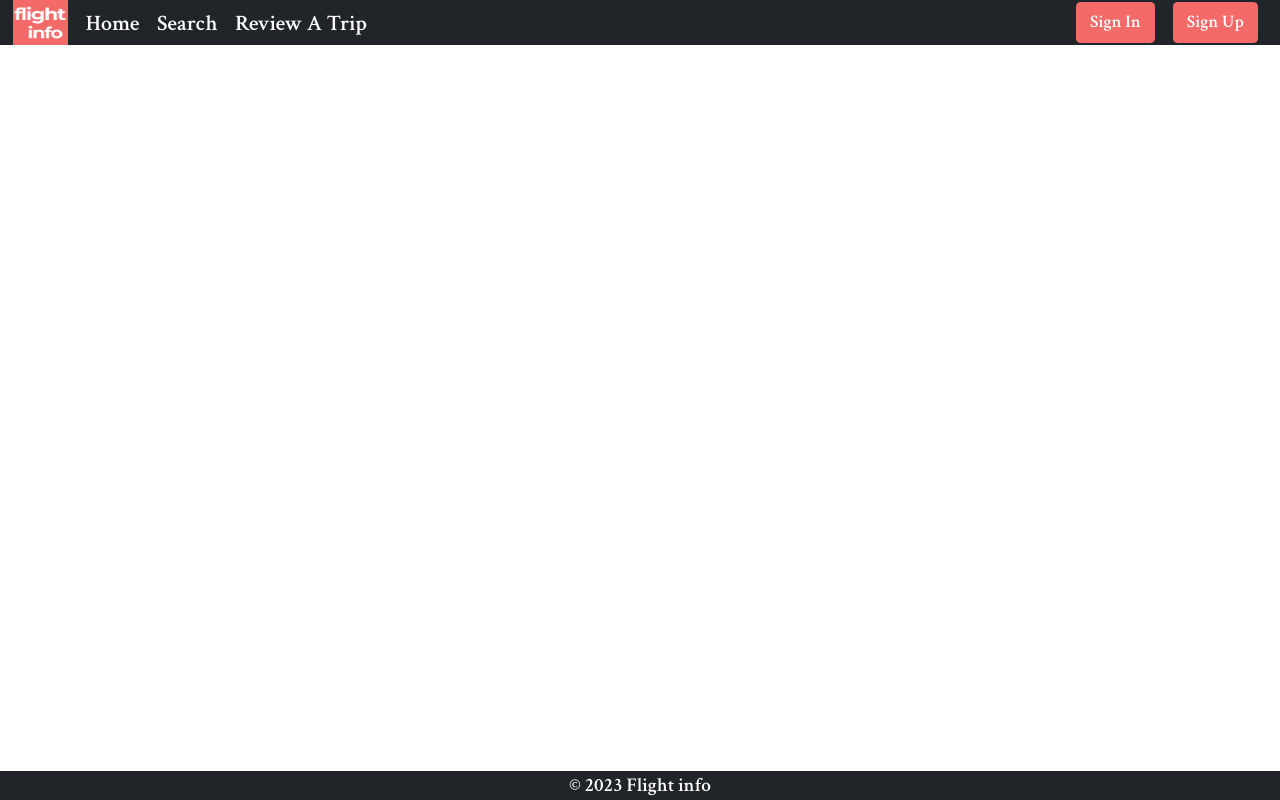
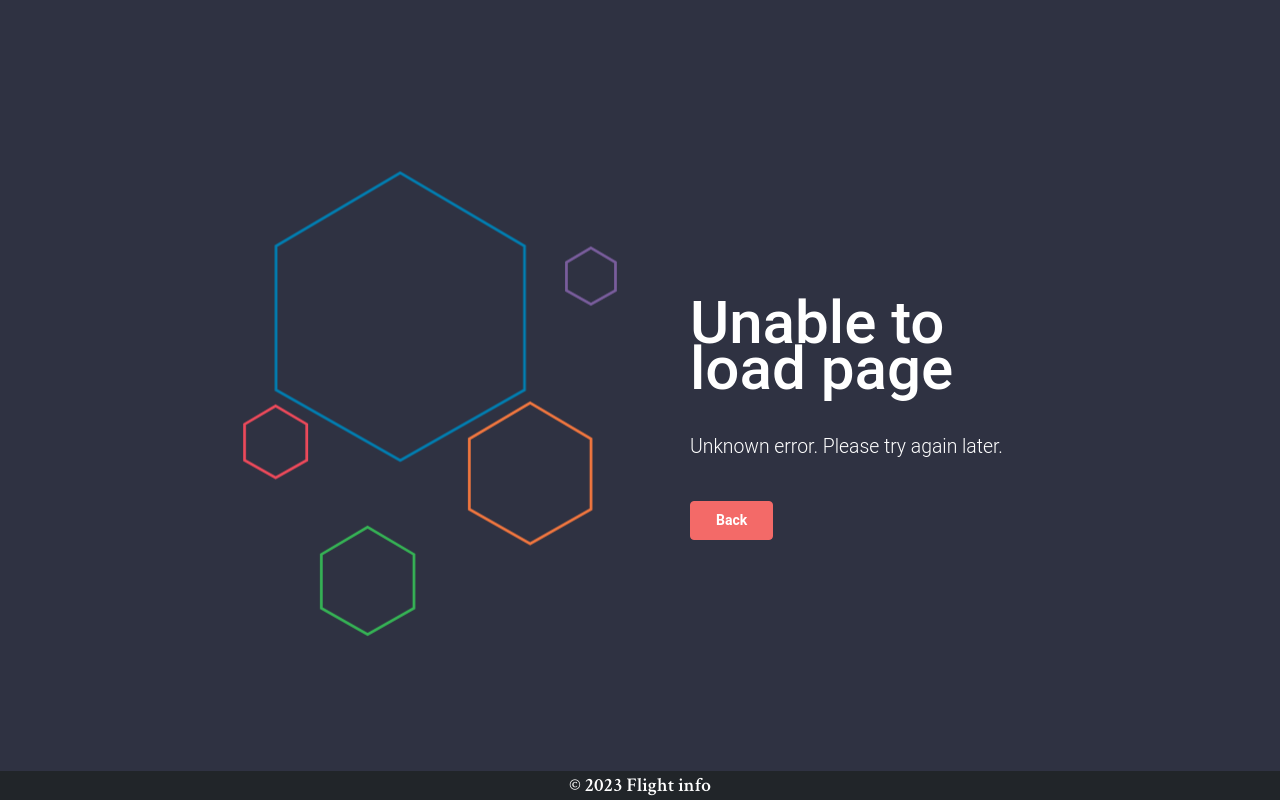
Before and after one commit to slaguerre91/flightinfo, a PHP site: page /views/error.php in a window 1280 px wide. Run offline with PHP 8.4, Linux system fonts and the light colour scheme.

Commit message:
Refactoring

```diff
--- a/controllers/admin/seedusers.php
+++ b/controllers/admin/seedusers.php
@@ -2,6 +2,7 @@
 <?php
 require_once(__DIR__ . "/../helpers/cloudinary.php");
 session_start();
+if (isset($_SESSION["user"]) && $_SESSION["user"] == "administrator") {
     $conn = require_once('../../models/user.php');
     // Save seed users to db
     $conn->seedUsers($_POST);
@@ -10,3 +11,6 @@ for ($i = 0; $i < count($_POST["username"]); $i++) {
         uploadSeedThumbnail($_POST["thumbnail"][$i], $_POST["username"][$i]);
     }
     header("Location: " . "../../views/" . $currUrl);
+} else {
+    header("Location: ../../views/user/login");
+}
--- a/controllers/review/delete.php
+++ b/controllers/review/delete.php
@@ -1,6 +1,6 @@
 <?php
+session_start();
 $conn = require_once('../../models/review.php');
-session_start();
 // Authenticate
 if (isset($_SESSION["user"])) {
     // Check if review Id is valid before loading to view
@@ -8,7 +8,7 @@ if (isset($_SESSION["user"])) {
         $review = $conn->show($_POST["id"]);
         if (empty($review)) {
             $_SESSION["flash_message"] = "Unable to perform. Please select a valid post to delete.";
-            header("Location: ../../views/error.");
+            header("Location: ../../views/error");
             exit();
         }
     } else {
@@ -28,6 +28,5 @@ if (isset($_SESSION["user"])) {
 }
 // Redirect to login page
 else {
-    // header("Location: ../../views/user/login.php?id=" . $_POST["id"]);
     header("Location: ../../views/user/login");
 }
--- a/controllers/review/reviewsByRoute.php
+++ b/controllers/review/reviewsByRoute.php
@@ -2,8 +2,8 @@
 $conn = require_once('../../models/review.php');
 $reviews = $conn->getRouteReviews($_GET);
 $totalReviews = $conn->getTotalRouteReviews($_GET);
-if (empty($reviews)) {
-    $_SESSION["flash_message"] = "Invalid route data.";
+if (empty($reviews) || empty($totalReviews)) {
+    $_SESSION["flash_message"] = "Invalid Request";
     header("Location: ../../views/index");
     exit();
 }
--- a/controllers/review/reviewsByUser.php
+++ b/controllers/review/reviewsByUser.php
@@ -7,3 +7,8 @@ if (empty($totalReviews)) {
     header("Location: ../../views/");
     exit();
 }
+if (empty($reviews)) {
+    $_SESSION["flash_message"]  = "Invalid Request";
+    header("Location: ../../views/");
+    exit();
+}
--- a/controllers/review/update.php
+++ b/controllers/review/update.php
@@ -8,7 +8,8 @@ if (isset($_SESSION["user"])) {
     if (isset($_POST["id"])) {
         $review = $conn->show($_POST["id"]);
         if (empty($review)) {
-            echo "Review id " . $_POST["id"] . " is empty or does not exist";
+            $_SESSION["flash_message"] = "Review id " . $_POST["id"] . " is empty or does not exist";
+            header("Location: ../../views/index");
             exit;
         }
     } else {
@@ -29,7 +30,8 @@ if (isset($_SESSION["user"])) {
         $conn->update($_POST);
         header("Location: ../../views/review/show?id=" . $_POST["id"]);
     } else {
-        echo "You can only update your own post.";
+        $_SESSION["flash_message"] = "You can only update your own post.";
+        header("Location: ../../views/index");
         exit;
     }
 }
--- /dev/null
+++ b/views/css/error.css
@@ -0,0 +1,101 @@
+body {
+    background-color: #2F3242;
+}
+
+svg {
+    position: absolute;
+    top: 50%;
+    left: 50%;
+    margin-top: -250px;
+    margin-left: -400px;
+}
+
+.message-box {
+    height: 200px;
+    width: 380px;
+    position: absolute;
+    top: 50%;
+    left: 50%;
+    margin-top: -100px;
+    margin-left: 50px;
+    color: #FFF;
+    font-family: Roboto;
+    font-weight: 300;
+}
+
+.message-box h1 {
+    font-size: 60px;
+    line-height: 46px;
+    margin-bottom: 40px;
+}
+
+.buttons-con .action-link-wrap {
+    margin-top: 40px;
+}
+
+.buttons-con .action-link-wrap a {
+    background: #68c950;
+    padding: 8px 25px;
+    border-radius: 4px;
+    color: #FFF;
+    font-weight: bold;
+    font-size: 14px;
+    transition: all 0.3s linear;
+    cursor: pointer;
+    text-decoration: none;
+    margin-right: 10px
+}
+
+.buttons-con .action-link-wrap a:hover {
+    background: #5A5C6C;
+    color: #fff;
+}
+
+#Polygon-1,
+#Polygon-2,
+#Polygon-3,
+#Polygon-4,
+#Polygon-4,
+#Polygon-5 {
+    animation: float 1s infinite ease-in-out alternate;
+}
+
+#Polygon-2 {
+    animation-delay: .2s;
+}
+
+#Polygon-3 {
+    animation-delay: .4s;
+}
+
+#Polygon-4 {
+    animation-delay: .6s;
+}
+
+#Polygon-5 {
+    animation-delay: .8s;
+}
+
+@keyframes float {
+    100% {
+        transform: translateY(20px);
+    }
+}
+
+@media (max-width: 450px) {
+    svg {
+        position: absolute;
+        top: 50%;
+        left: 50%;
+        margin-top: -250px;
+        margin-left: -190px;
+    }
+
+    .message-box {
+        top: 50%;
+        left: 50%;
+        margin-top: -100px;
+        margin-left: -190px;
+        text-align: center;
+    }
+}
--- a/views/css/styles.css
+++ b/views/css/styles.css
@@ -224,3 +224,12 @@ img {
 .navbar-toggler {
   border: 0 !important;
 }
+
+.navbutton {
+  width: 5rem;
+}
+
+.cbutton {
+  position: absolute;
+  bottom: 0
+}
--- a/views/error.php
+++ b/views/error.php
@@ -2,21 +2,36 @@
 session_start();
 require_once('partials/header.php');
 ?>
+<link href="/FlightInfo/views/css/error.css" rel="stylesheet" />
 </head>
 
 <body>
-    <?php if (isset($_SESSION["flash_message"])) { ?>
-        <div class="alert alert-success alert-dismissible fade show" role="alert">
-            <?php echo $_SESSION["flash_message"] ?>
-            <button type="button" class="btn-close" data-bs-dismiss="alert" aria-label="Close"></button>
+    <?php
+    if (isset($_SESSION["flash_message"])) {
+        $error =  $_SESSION["flash_message"];
+        unset($_SESSION["flash_message"]);
+    } ?>
+
+
+
+    <svg width="380px" height="500px" viewBox="0 0 837 1045" version="1.1" xmlns="http://www.w3.org/2000/svg" xmlns:xlink="http://www.w3.org/1999/xlink" xmlns:sketch="http://www.bohemiancoding.com/sketch/ns">
+        <g id="Page-1" stroke="none" stroke-width="1" fill="none" fill-rule="evenodd" sketch:type="MSPage">
+            <path d="M353,9 L626.664028,170 L626.664028,487 L353,642 L79.3359724,487 L79.3359724,170 L353,9 Z" id="Polygon-1" stroke="#007FB2" stroke-width="6" sketch:type="MSShapeGroup"></path>
+            <path d="M78.5,529 L147,569.186414 L147,648.311216 L78.5,687 L10,648.311216 L10,569.186414 L78.5,529 Z" id="Polygon-2" stroke="#EF4A5B" stroke-width="6" sketch:type="MSShapeGroup"></path>
+            <path d="M773,186 L827,217.538705 L827,279.636651 L773,310 L719,279.636651 L719,217.538705 L773,186 Z" id="Polygon-3" stroke="#795D9C" stroke-width="6" sketch:type="MSShapeGroup"></path>
+            <path d="M639,529 L773,607.846761 L773,763.091627 L639,839 L505,763.091627 L505,607.846761 L639,529 Z" id="Polygon-4" stroke="#F2773F" stroke-width="6" sketch:type="MSShapeGroup"></path>
+            <path d="M281,801 L383,861.025276 L383,979.21169 L281,1037 L179,979.21169 L179,861.025276 L281,801 Z" id="Polygon-5" stroke="#36B455" stroke-width="6" sketch:type="MSShapeGroup"></path>
+        </g>
+    </svg>
+    <div class="message-box">
+        <h1>Unable to load page</h1>
+        <p><?php echo !empty($error) ? $error : "Unknown error. Please try again later." ?></p>
+        <div class="buttons-con">
+            <div class="action-link-wrap">
+                <a onclick="history.back(-1)" class="btn btn-primary btn-lg btn-block">Back</a>
+            </div>
         </div>
-        <?php
-        unset($_SESSION["flash_message"]);
-        ?>
-    <?php } ?>
-
-    <!-- Navigation-->
+    </div>
     <?php
-    require_once('partials/nav.php');
-    require_once('partials/footer.php');
+    require_once('partials/footer.php')
     ?>
--- a/views/partials/nav.php
+++ b/views/partials/nav.php
@@ -18,7 +18,7 @@
                 </li>
                 <?php if (isset($_SESSION["id"])) { ?>
                     <li>
-                        <a href="/FlightInfo/views/review/reviewsByUser?id=<?php echo $_SESSION["id"] ?>" class="navbar-brand">My Reviews</a>
+                        <a href="/FlightInfo/views/review/reviewsByUser?id=<?php echo $_SESSION["id"] ?>&page=1" class="navbar-brand">My Reviews</a>
                     </li>
                 <?php } ?>
                 <?php if (!isset($_SESSION["user"])) { ?>
@@ -45,8 +45,8 @@
             </ul>
         </div>
         <?php if (!isset($_SESSION["user"])) { ?>
-            <a class="btn btn-primary d-none d-lg-inline-block mx-2" href="/FlightInfo/views/user/login">Sign In</a>
-            <a class="btn btn-primary d-none d-lg-inline-block mx-2" href="/FlightInfo/views/user/register">Sign Up</a>
+            <a class="btn btn-primary d-none d-lg-inline-block mx-2 navbutton" href="/FlightInfo/views/user/login">Sign In</a>
+            <a class="btn btn-primary d-none d-lg-inline-block mx-2 navbutton" href="/FlightInfo/views/user/register">Sign Up</a>
         <?php } else { ?>
             <a class="navbar-brand d-none d-lg-inline-block" href="/FlightInfo/views/user/user">My Account</a>
             <a class="btn btn-primary d-none d-lg-inline-block" href="/FlightInfo/controllers/user/logout.php">Sign Out</a>
--- a/views/review/show.php
+++ b/views/review/show.php
@@ -42,7 +42,7 @@ $thumbnailURL = getURL($review["author"]);
                 <div class="card mb-4 mt-2">
                     <div class="card-header"><?php echo $user["username"] ?></div>
                     <div class="m-auto mt-1"><img class="rounded-circle" src="<?php echo $thumbnailURL ?>" alt="user_picture"></div>
-                    <div class="card-body"><a href="reviewsByUser?id=<?php echo $user["Id"] ?>">More from <?php echo isset($_SESSION["user"])  && $review["author"] == $_SESSION["user"] ? "you" : $review["author"] ?></a></div>
+                    <div class="card-body"><a href="reviewsByUser?id=<?php echo $user["Id"] ?>&page=1">More from <?php echo isset($_SESSION["user"])  && $review["author"] == $_SESSION["user"] ? "you" : $review["author"] ?></a></div>
                 </div>
                 <!-- Update and Delete review-->
                 <div class="d-flex justify-content-center">
--- a/views/user/login.php
+++ b/views/user/login.php
@@ -28,7 +28,7 @@ require_once('../partials/header.php');
                                 Book your trip <br />
                                 <span class="text-primary">with confidence</span>
                             </h1>
-                            <p style="color: hsl(217, 10%, 50.8%)">Lorem ipsum dolor sit amet consectetur adipisicing elit. Eveniet, itaque accusantium odio, soluta, corrupti aliquam quibusdam tempora at cupiditate quis eum maiores libero veritatis? Dicta facilis sint aliquid ipsum atque?
+                            <p style="color: hsl(217, 10%, 50.8%)">Browse real flight data before your next trip. No matter the airline or airport, see what your fellow travelers think and make a more informed decision. You can also create an account and share your thoughts on your last trip!
                             </p>
                         </div>
 
--- a/views/user/register.php
+++ b/views/user/register.php
@@ -27,7 +27,7 @@ require_once('../partials/header.php');
                                 Book your trip <br />
                                 <span class="text-primary">with confidence</span>
                             </h1>
-                            <p style="color: hsl(217, 10%, 50.8%)">Lorem ipsum dolor sit amet consectetur adipisicing elit. Eveniet, itaque accusantium odio, soluta, corrupti aliquam quibusdam tempora at cupiditate quis eum maiores libero veritatis? Dicta facilis sint aliquid ipsum atque?
+                            <p style="color: hsl(217, 10%, 50.8%)">Browse real flight data before your next trip. No matter the airline or airport, see what your fellow travelers think and make a more informed decision. You can also create an account and share your thoughts on your last trip!
                             </p>
                         </div>
 
```
Also changed, not shown: controllers/review/seedreviews.php (+2 -10 lines), models/review.php (+38 -26 lines), models/user.php (+18 -12 lines), views/index.php (+7 -7 lines), views/review/reviewsByRoute.php (+8 -8 lines), views/review/reviewsByUser.php (+8 -8 lines), .htaccess. Lines whose indentation alone changed are shown as unchanged.
